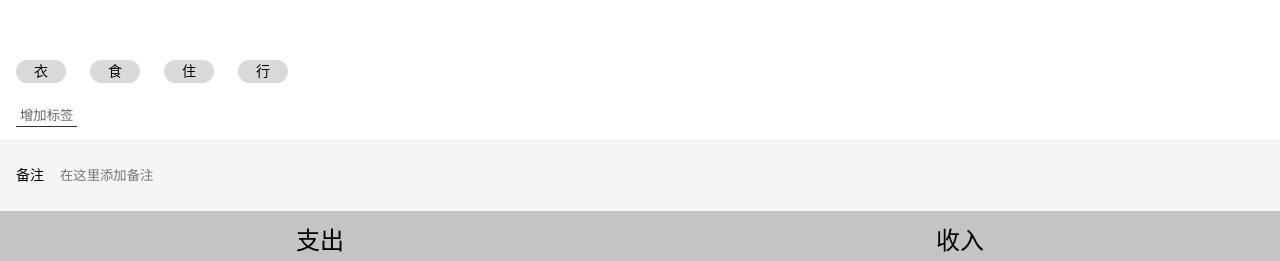
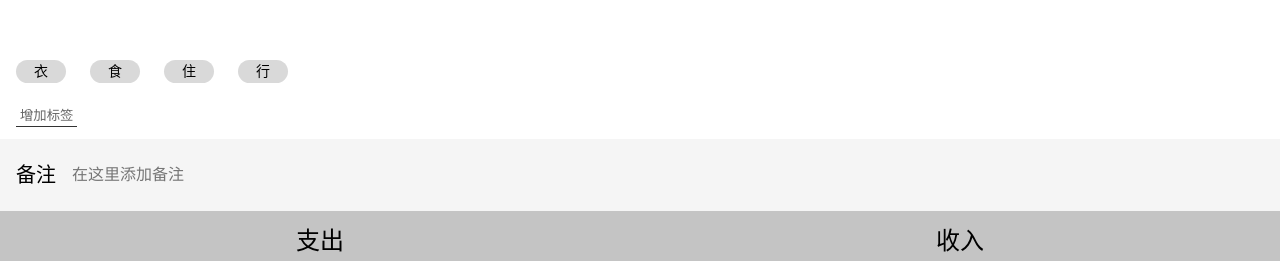
Before and after one commit to Scott-YuYan/MoreMony_React, a React app: page /money in a window 1280 px wide. Shown: the part 146-407 px from the top of the page. Built offline with nearby package versions, Linux system fonts and the light colour scheme.

Commit message:
受控组件与非受控组件实现备注栏

```diff
--- a/src/views/Money.tsx
+++ b/src/views/Money.tsx
@@ -14,15 +14,8 @@ const MyLayout = styled(Layout)`
 function Money() {
     return (
         <MyLayout>
-            <TagsSection>
-
-            </TagsSection>
-            <NotesSection>
-                <label>
-                    <span>备注</span>
-                    <input type="text" placeholder="在这里添加备注"/>
-                </label>
-            </NotesSection>
+            <TagsSection/>
+            <NotesSection/>
             <CategorySection>
                 <ul>
                     <li className='selected'>支出</li>
--- a/src/views/money/NotesSection.tsx
+++ b/src/views/money/NotesSection.tsx
@@ -1,9 +1,10 @@
 import styled from "styled-components";
+import React, {useRef, useState} from "react";
 
-const NotesSection = styled.section`
+const NotesSectionWrapper = styled.section`
   background: #F5F5F5;
   padding: 0 16px;
-  font-size: 14px;
+  font-size: 20px;
 
   > label {
     display: flex;
@@ -18,10 +19,41 @@ const NotesSection = styled.section`
       display: block;
       width: 100%;
       height: 72px;
+      font-size: 16px;
       background: none;
       border: none;
     }
   }
 
 `
+
+const NotesSection: React.FunctionComponent = () => {
+    const [note, setNote] = useState<string>('');
+    //用useRef获取内容
+    const refInput = useRef<HTMLInputElement>(null);
+    const getInputValue = () => {
+        if (refInput.current !== null) {
+            console.log(refInput.current.value);
+            setNote(refInput.current.value);
+        }
+    }
+    return (
+        <NotesSectionWrapper>
+            <label>
+                <span>备注</span>
+                {/*受控组件*/}
+                {/*<input type="text" placeholder="在这里添加备注" value={note}*/}
+                {/*       onChange={(event) => {*/}
+                {/*           console.log(event.target.value);*/}
+                {/*           setNote(event.target.value);*/}
+                {/*       }}/>*/}
+                {/*非受控组件，不关注输入的过程*/}
+                <input type="text" placeholder="在这里添加备注" defaultValue={note}
+                       onBlur={getInputValue} ref={refInput}
+                />
+            </label>
+        </NotesSectionWrapper>
+    );
+}
+
 export default NotesSection;
```
